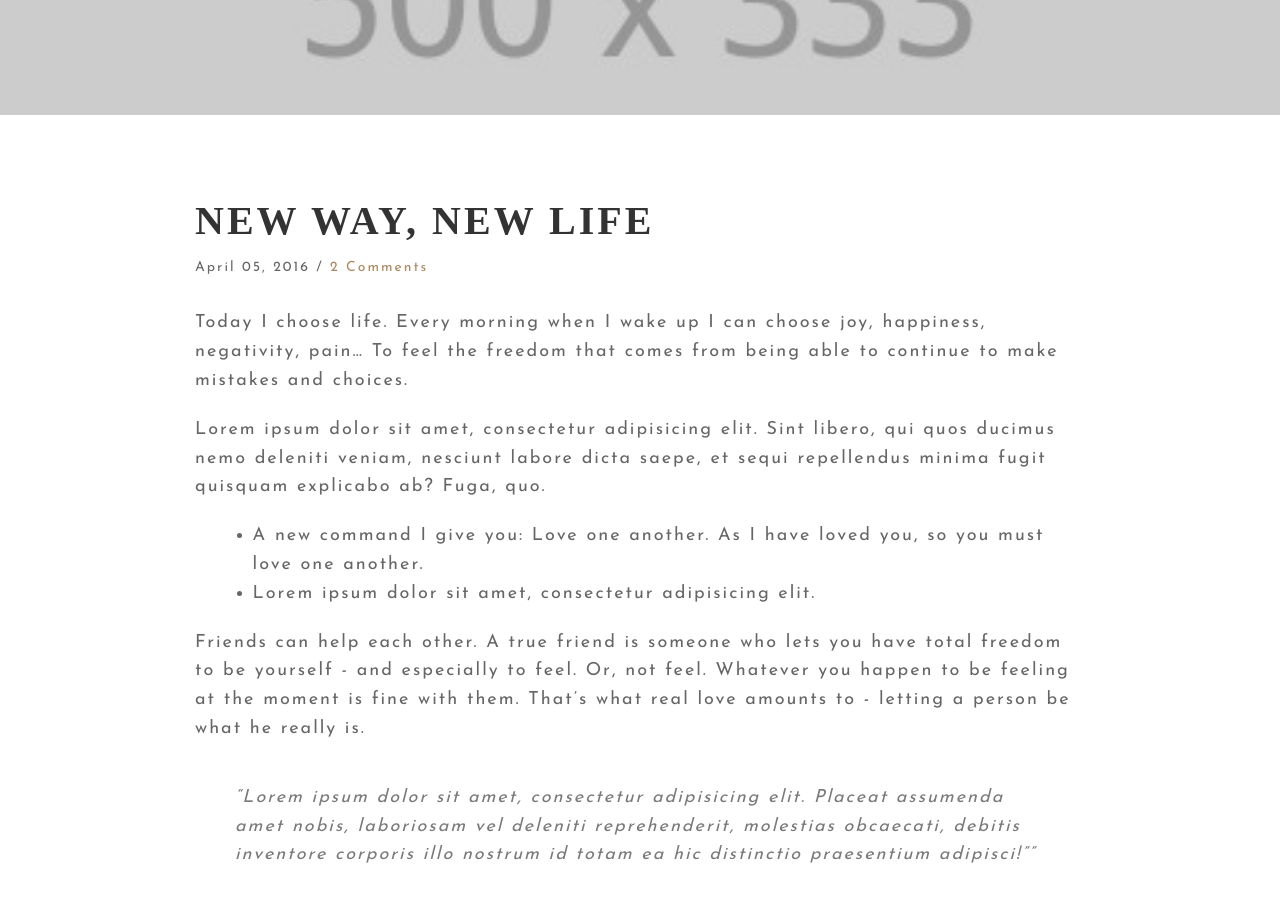
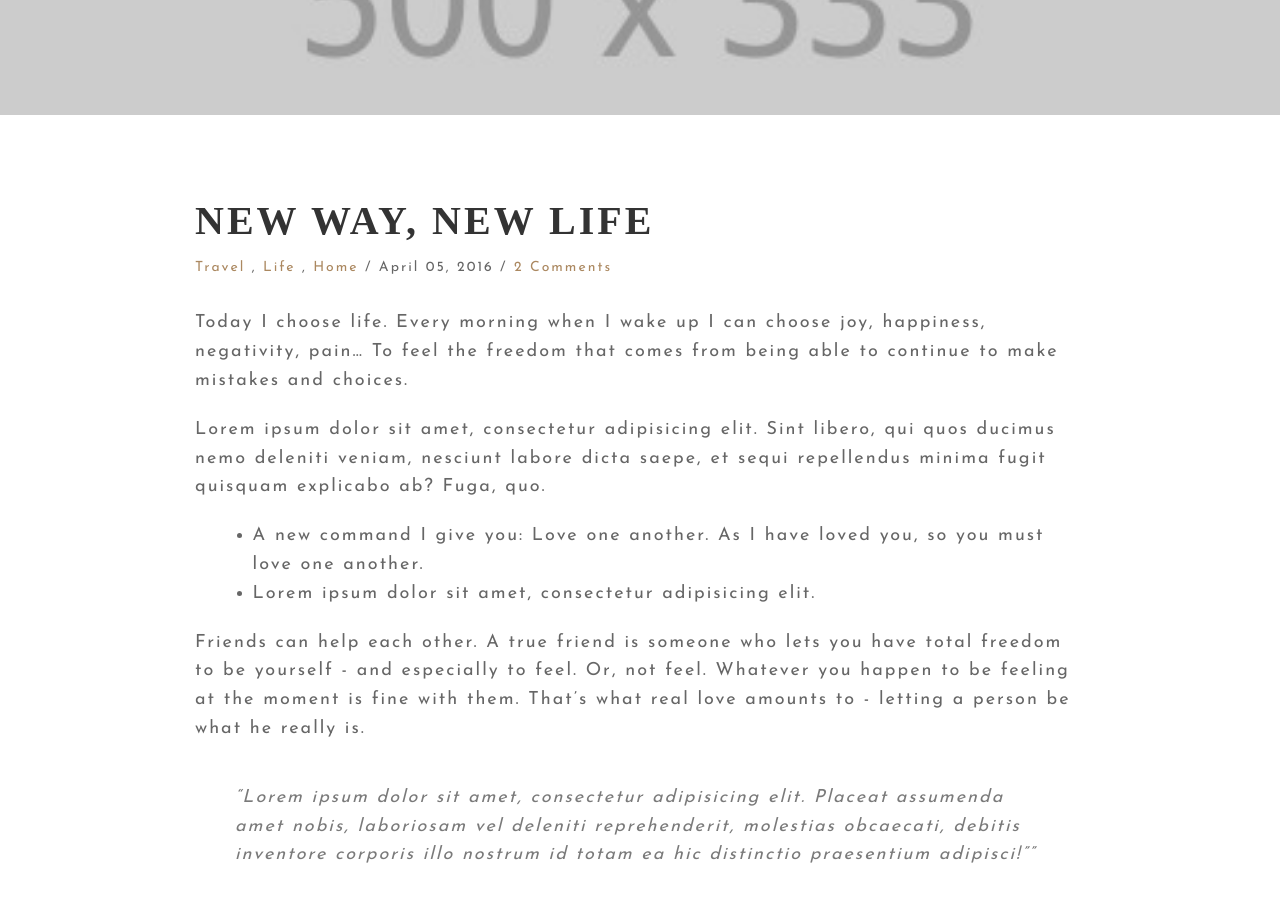
Before and after one commit to guicaro/zealblog, a Jekyll site: the page built from _posts/2016-04-05-new-way-new-life.md, in a window 1280 px wide and 900 px high, scrolled down 425 px. Built offline with Jekyll 4.4.1, drawn with Linux system fonts in a browser that asks for light colours; some web fonts are replaced.

Commit message:
Fixed pagination, modifed config file, should work also on Github

```diff
--- a/_config.yml
+++ b/_config.yml
@@ -16,10 +16,11 @@
 # Build settings
 markdown: kramdown
 
-
 gems:
   - jekyll-paginate
   - jekyll-compose
 
+plugins: [jekyll-paginate]
+
 paginate: 6
 paginate_path: "blog/page:num"
--- a/_posts/2016-04-05-new-way-new-life.md
+++ b/_posts/2016-04-05-new-way-new-life.md
@@ -2,6 +2,7 @@
 layout: post
 title: New way, new life
 author: hornyou
+categories: [travel, life, home]
 images:
   - images/@stock/r-post-7.jpg
 excerpt:
```
Also changed, not shown: _posts/2016-04-06-new-way-new-life.md (+1 -1 lines).
